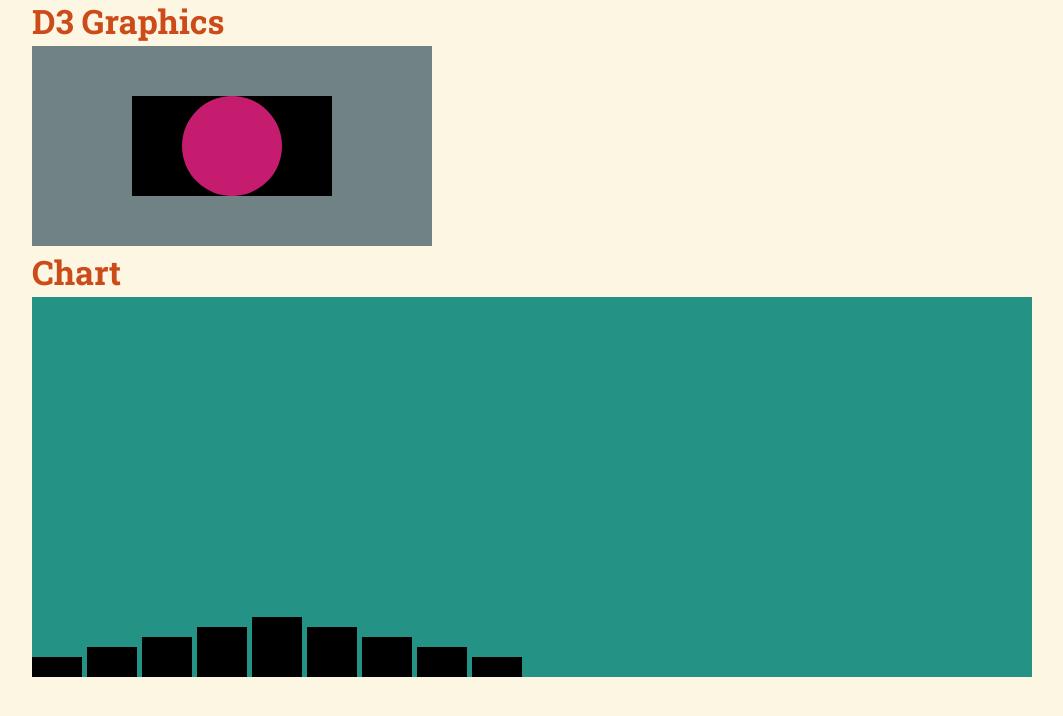
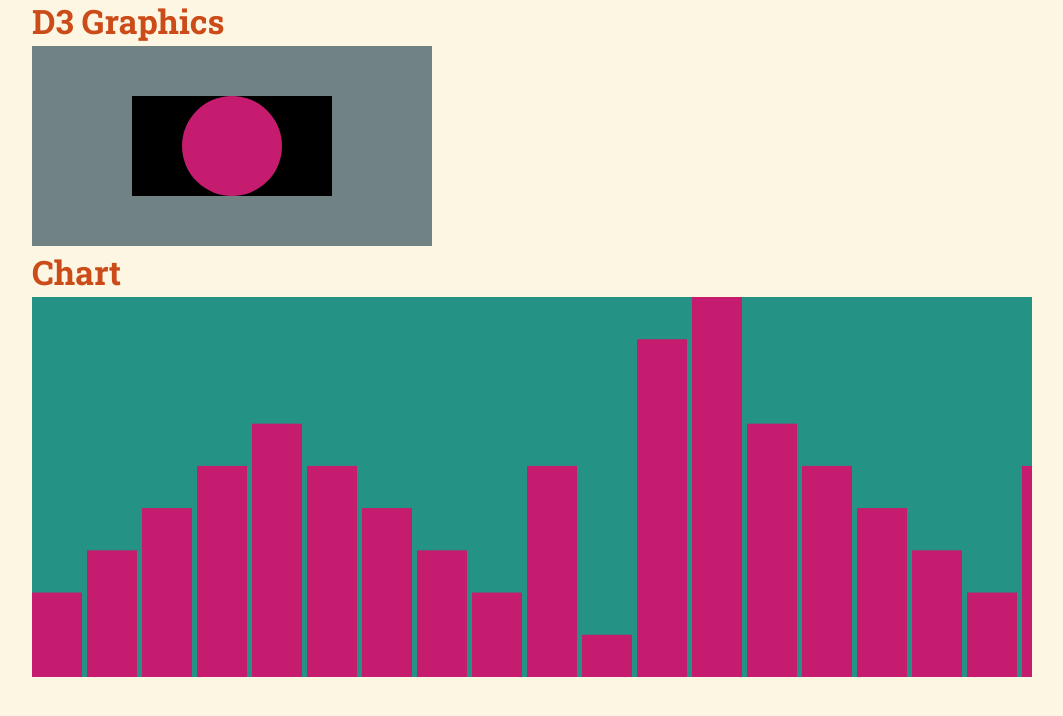
Before and after one commit to pius254/LearningD3, a PHP site: page / in a window 1280 px wide. Shown: the top 716 px of the page, without its empty margins (96-1159 px from the left). Run offline with PHP 8.4, Linux system fonts and the light colour scheme.

Commit message:
fits the height(max) of the barcharts to the height of the svg

```diff
--- a/assets/css/base.css
+++ b/assets/css/base.css
@@ -66,6 +66,3 @@ p {
 #graphic {
   margin: 0 auto;
 }
-#chart{
-    align:center;
-}
--- a/assets/js/script.js
+++ b/assets/js/script.js
@@ -24,12 +24,17 @@ d3.select("svg")
 .on("mouseout", function() { d3.select(this).attr("opacity", 1); })
 
 //creating barchart
-var barData=[20, 30, 40, 50, 60, 50, 40, 30,20];
+var barData=[20, 30, 40, 50, 60, 50, 40, 30,20, 50, 10, 80, 90, 60, 50, 40, 30,20, 50, 10, 80, 40];
 
 var width=1000,
     height=380,
     barWidth=50,
     barOffset=5;
+
+//fits the height(max) of the barcharts to the height of the svg
+var yScale = d3.scale.linear()
+        .domain([0, d3.max(barData)])
+        .range([0, height])
 
 d3.select("#bChart").append("svg")
         .attr("width", width)
@@ -39,11 +44,12 @@ d3.select("#bChart").append("svg")
         .enter().append("rect")
         .attr("width", barWidth)
         .attr("height", function(d){
-            return d;
+            return yScale(d);
         })
         .attr("x", function(d,i){
            return i * (barOffset + barWidth);
         })
         .attr("y", function(d){
-           return height-d;
+           return height-yScale(d);
         })
+         .style("fill", "#C61C6F")
--- a/nbproject/private/private.xml
+++ b/nbproject/private/private.xml
@@ -3,9 +3,9 @@
     <editor-bookmarks xmlns="http://www.netbeans.org/ns/editor-bookmarks/2" lastBookmarkId="0"/>
     <open-files xmlns="http://www.netbeans.org/ns/projectui-open-files/2">
         <group>
-            <file>file:/C:/xampp/htdocs/D3/index.php</file>
             <file>file:/C:/xampp/htdocs/D3/assets/js/script.js</file>
             <file>file:/C:/xampp/htdocs/D3/assets/css/base.css</file>
+            <file>file:/C:/xampp/htdocs/D3/index.html</file>
         </group>
     </open-files>
 </project-private>
```
